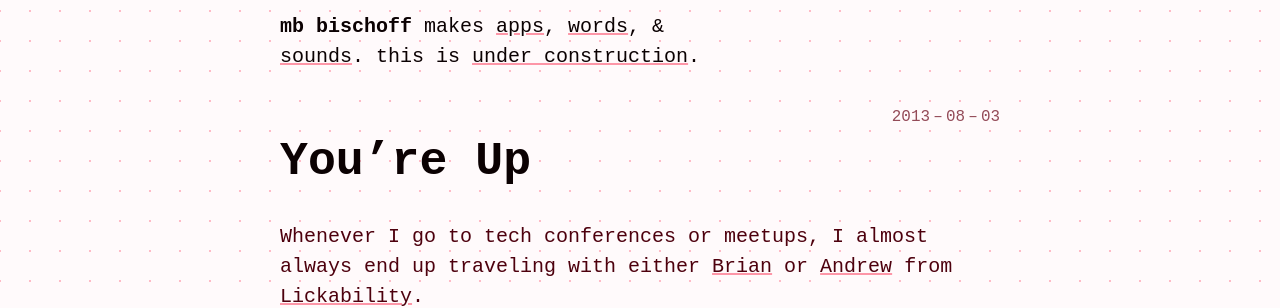
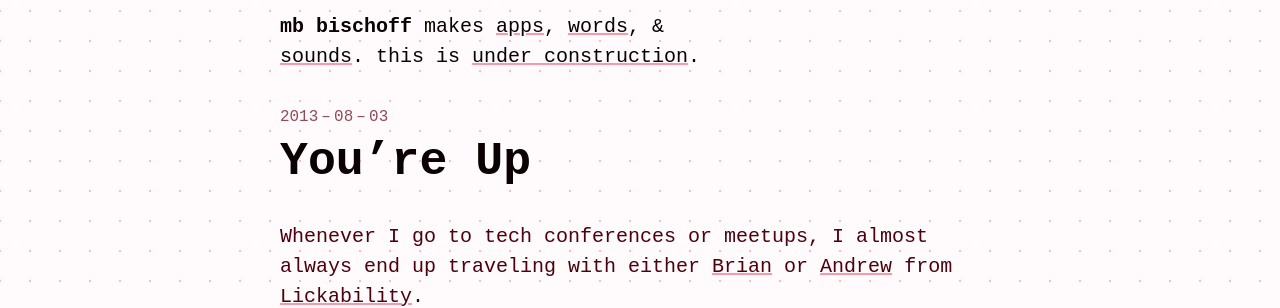
Before and after one commit to mbbischoff/website, a Jekyll site: the page built from _posts/2013-08-03-you-re-up.markdown, in a window 1280 px wide. Shown: the part 199-507 px from the top of the page. Built offline with Jekyll 4.4.1, drawn with Linux system fonts in a browser that asks for light colours; some web fonts are replaced; comment, search, counter and statistics services are not loaded; a style sheet for code colours, icons or effects is not loaded.

Commit message:
Update article.scss

```diff
--- a/_sass/layout/article.scss
+++ b/_sass/layout/article.scss
@@ -16,7 +16,7 @@ article {
 			font-size: var(--step--1);
 			line-height: 1rlh;
 
-			justify-self: end;
+			justify-self: start;
 
 			a {
 				text-decoration: none;
```
